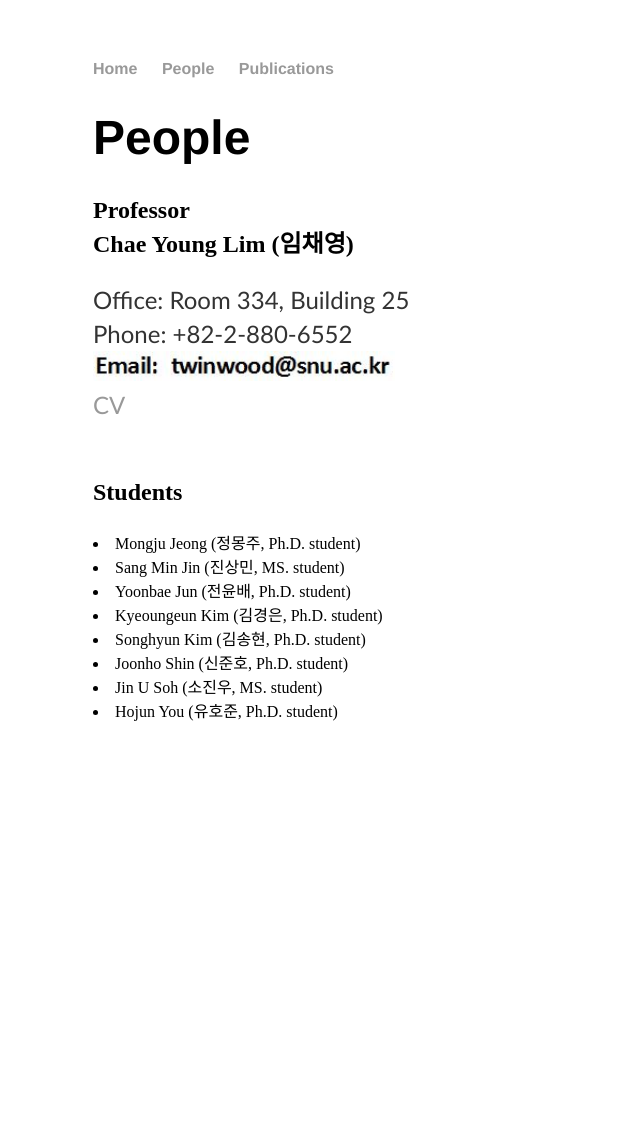
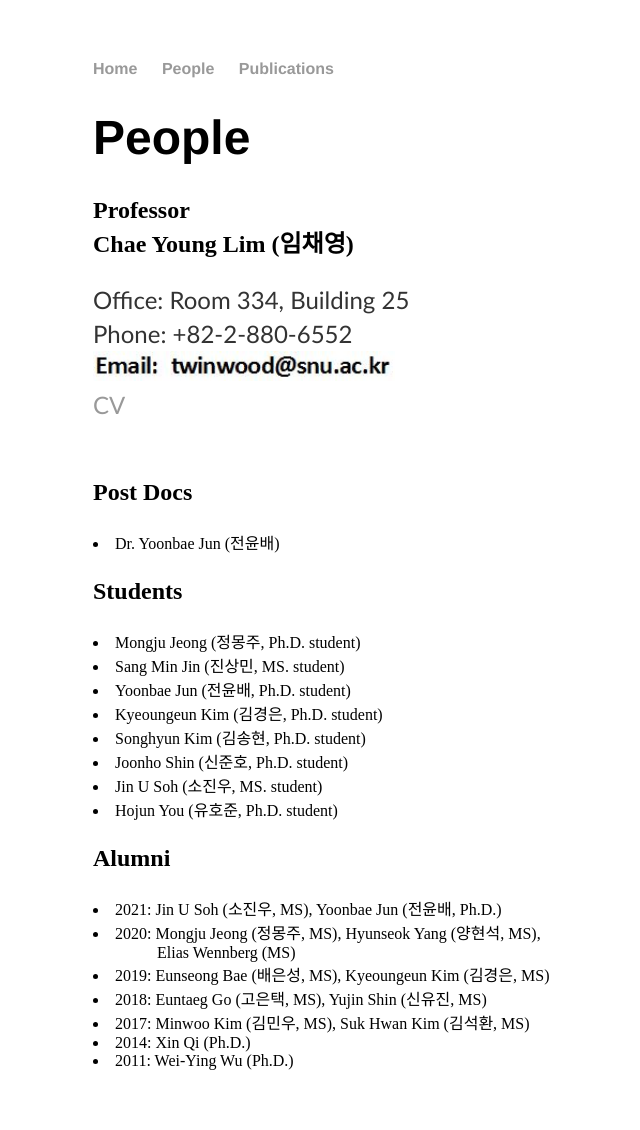
Before and after one commit to starestar/limcstat.github.io, a Jekyll site: the page built from people/index.html, in a window 1280 px wide. Shown: the whole page, without its empty margins (99-739 px from the left). Built offline with Jekyll 4.4.1, drawn with Linux system fonts in a browser that asks for light colours; before the commit the page ends 900 px from its top, so only the background shows below that.

Commit message:
Update index.html

```diff
--- a/people/index.html
+++ b/people/index.html
@@ -16,6 +16,11 @@ title: People
                 <a href="/lim_files/cv_lim_chaeyoung.pdf" target="_blank">CV</a> <br><br>
 	</p>
 
+	<h2> Post Docs </h2>
+	<p style="font-family:Trebuchet MS; font-size=150%" >
+	<li> Dr. Yoonbae Jun (전윤배)</li>
+	</p>
+
 	<h2> Students </h2>
 	<p style="font-family:Trebuchet MS; font-size=150%" >
 	<li> Mongju Jeong (정몽주, Ph.D. student)</li>
@@ -28,7 +33,15 @@ title: People
 	<li> Hojun You (유호준, Ph.D. student)</li>
 	</p>
 
-
-
+	<h2>	Alumni  </h2>
+	<p style="font-family:Trebuchet MS; font-size=150%" >
+	<li> 2021: Jin U Soh (소진우, MS), Yoonbae Jun (전윤배, Ph.D.) </li>
+	<li> 2020: Mongju Jeong (정몽주, MS), Hyunseok Yang (양현석, MS), <br>&emsp;&emsp;&emsp;&ensp;&nbsp; Elias Wennberg (MS) </li>
+	<li> 2019: Eunseong Bae (배은성, MS), Kyeoungeun Kim (김경은, MS) </li>
+	<li> 2018: Euntaeg Go (고은택, MS), Yujin Shin (신유진, MS) </li>
+	<li> 2017: Minwoo Kim (김민우, MS), Suk Hwan Kim (김석환, MS) </li>
+	<li> 2014: Xin Qi (Ph.D.)</li>
+	<li> 2011: Wei-Ying Wu (Ph.D.)</li>
+	</p>
 
 </div><!-- /.blurb -->
```
